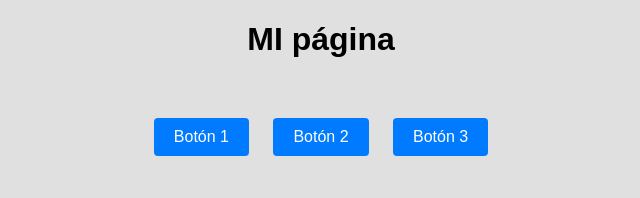
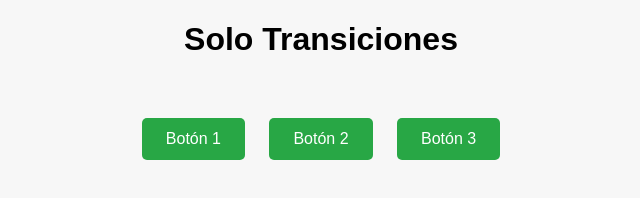
Before and after one commit to Ericksican/owo, a plain HTML site: page index.html in a window 1280 px wide. Shown: the whole page, without its empty margins (319-959 px from the left). Drawn offline with Linux system fonts and the light colour scheme.

Commit message:
index.html

```diff
--- a/index.html
+++ b/index.html
@@ -3,38 +3,43 @@
 <head>
     <meta charset="UTF-8">
     <meta name="viewport" content="width=device-width, initial-scale=1.0">
-    <title>MI página</title>
+    <title>Solo Transiciones</title>
     <style>
         body {
             font-family: Arial, sans-serif;
             text-align: center;
             margin: 0;
             padding: 0;
-            background-color: #e0e0e0;
+            background-color: #f7f7f7;
         }
         .container {
             margin-top: 50px;
         }
         button {
-            background-color: #007bff; /* Azul */
+            background-color: #28a745; /* Verde */
             border: none;
             color: white;
-            padding: 10px 20px;
+            padding: 12px 24px;
             text-align: center;
             text-decoration: none;
             display: inline-block;
             font-size: 16px;
             margin: 10px;
             cursor: pointer;
-            border-radius: 4px;
+            border-radius: 5px;
+            transition: background-color 0.3s, transform 0.2s;
         }
         button:hover {
-            background-color: #0056b3;
+            background-color: #218838;
+            transform: scale(1.05);
+        }
+        button:active {
+            transform: scale(0.95);
         }
     </style>
 </head>
 <body>
-    <h1>MI página</h1>
+    <h1>Solo Transiciones</h1>
     <div class="container">
         <button onclick="alert('Botón 1 presionado')">Botón 1</button>
         <button onclick="alert('Botón 2 presionado')">Botón 2</button>
```
